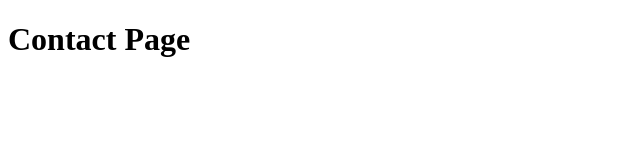
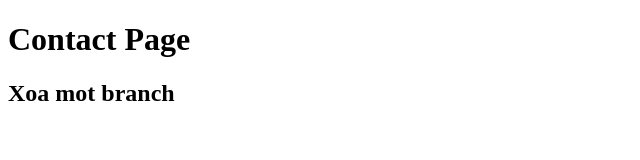
Before and after one commit to LONGAWM/KHOAWEBF8, a plain HTML site: page week1/Bai7/contact.html in a window 1280 px wide. Shown: the whole page, without its empty margins (0-640 px from the left). Drawn offline with Linux system fonts and the light colour scheme.

```diff
--- a/week1/Bai7/contact.html
+++ b/week1/Bai7/contact.html
@@ -7,5 +7,6 @@
 </head>
 <body>
     <h1>Contact Page</h1>
+    <h2>Xoa mot branch</h2>
 </body>
 </html>
```
